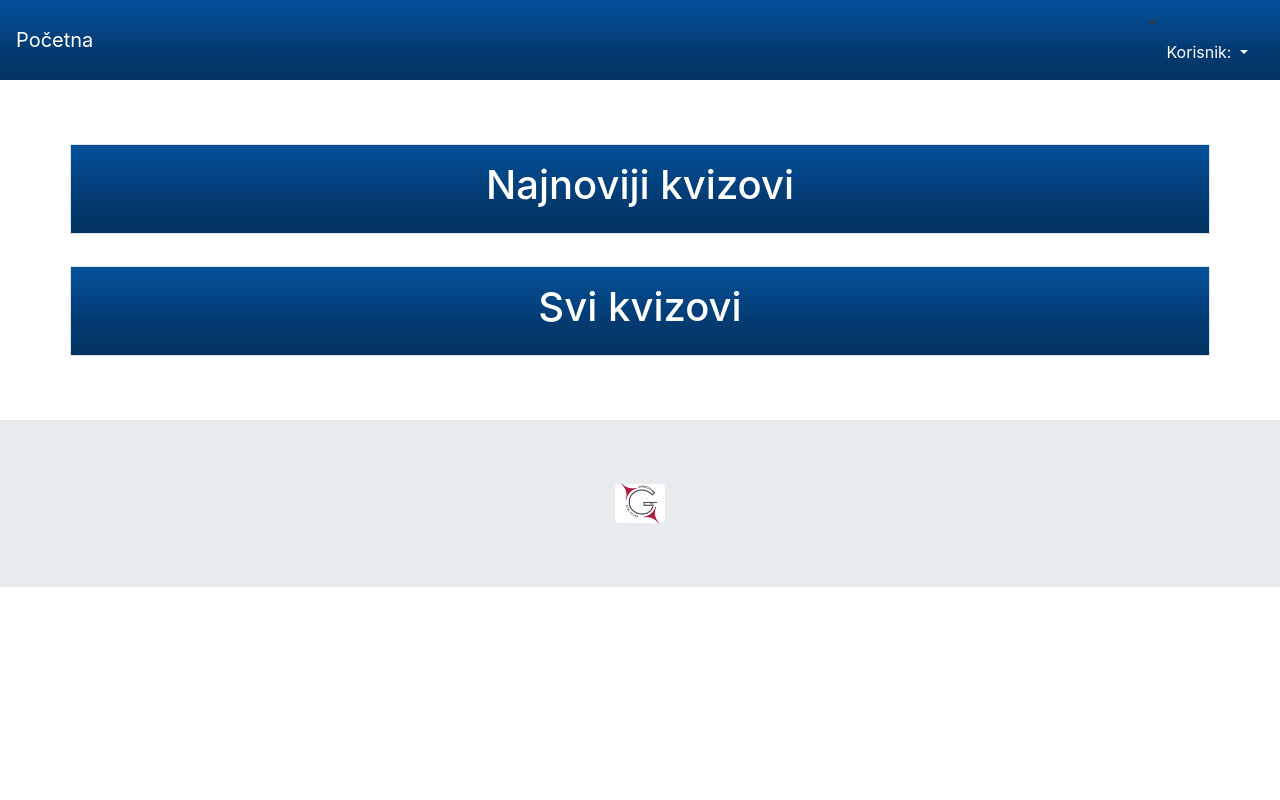
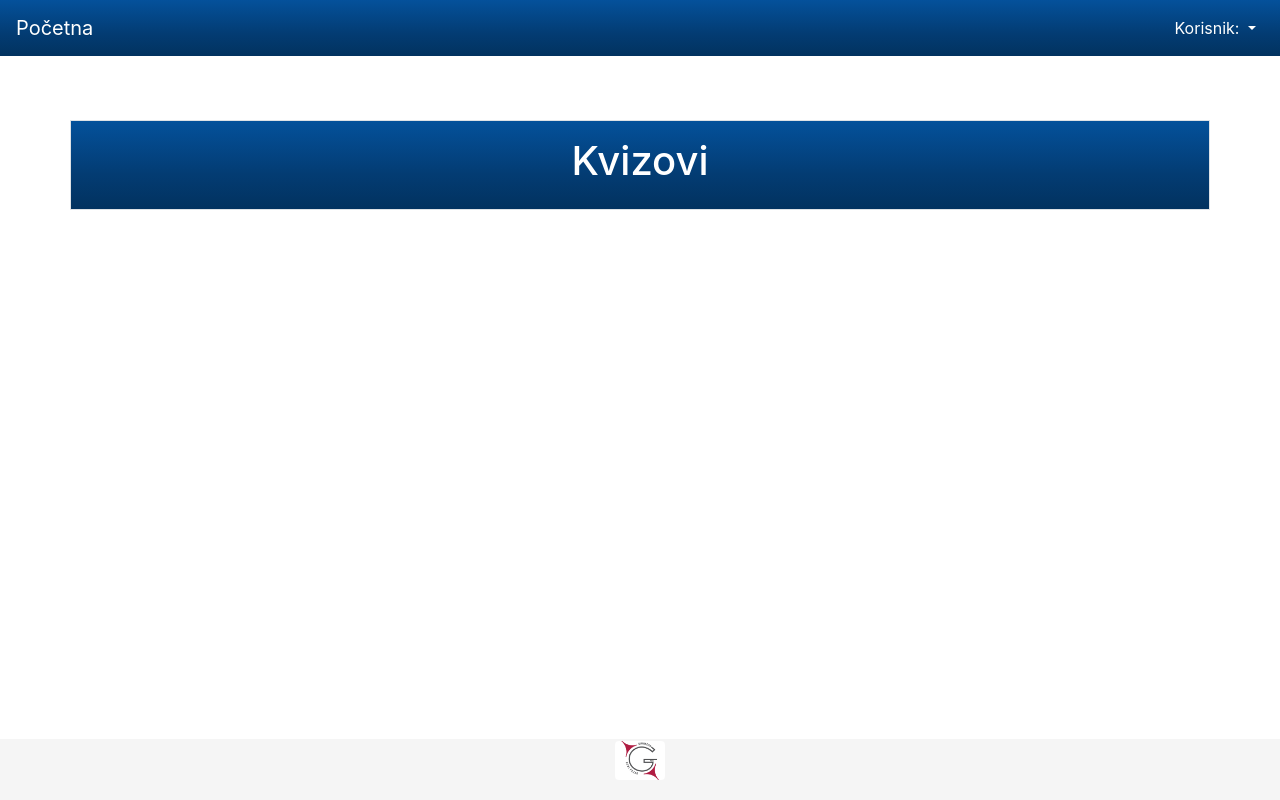
Before and after one commit to BakirCu/Kviz, a Django app: page / in a window 1280 px wide. Run offline with Django 3.2, Linux system fonts and the light colour scheme; the visitor is signed in with stand-in values (Sample User, id 1); some libraries are stand-ins or nearby versions.

Commit message:
Udario sva potrebna ulepsavanja

```diff
--- a/kvizer/models.py
+++ b/kvizer/models.py
@@ -8,7 +8,6 @@ from django.contrib.auth.models import (
 
 class UserManager(BaseUserManager):
     def create_user(self, email, password=None):
-
         if not email:
             raise ValueError('Korisnik mora da ima email adresu')
 
@@ -39,9 +38,7 @@ class UserManager(BaseUserManager):
 
 
 class User(AbstractBaseUser):
-
     objects = UserManager()
-
     GODINE = (("Prva godina", "Prva godina"),
               ("Druga godina", "Druga godina"),
               ("Treća godina", "Treća godina"),
@@ -151,7 +148,7 @@ class Kviz(models.Model):
     trajanje_kviza = models.PositiveIntegerField()
 
     def __str__(self):
-        return f'{self.naziv}'
+        return f'{self.predmet}-{self.naziv}'
 
 
 class Pitanje(models.Model):
--- a/kvizer/static/kvizer/main.css
+++ b/kvizer/static/kvizer/main.css
@@ -9,3 +9,26 @@
 .dropdown:hover>.dropdown-menu {
   display: block;
 }
+.dropdown>.dropdown-toggle:active {
+  /*Without this, clicking will make it sticky*/
+    pointer-events: none;
+}
+
+/*footer*/
+html {
+    position: relative;
+    min-height: 100%;
+  }
+  body {
+    margin-bottom: 100px; /* Margin bottom by footer height */
+  }
+  .footer {
+    position: absolute;
+    bottom: 0;
+    padding-bottom: 20px;
+    padding-top: 2px;
+    width: 100%;
+    background-color: #f5f5f5;
+    font-size: 11px;
+    text-align: center;
+  }
--- a/kvizer/templates/kvizer/base.html
+++ b/kvizer/templates/kvizer/base.html
@@ -26,10 +26,9 @@
         </a>
         <!-- Dropdown -->
         {% if user.is_authenticated %}
-        <ul class="navbar-nav ml-auto "></ul>
+        <ul class="navbar-nav ml-auto ">
             <li class="nav-item dropdown">
-            <a class="nav-link dropdown-toggle text-white" href="#" id="navbardrop" data-toggle="dropdown"
-                data-delay="1000" data-close-others="false">
+                <a class="nav-link dropdown-toggle text-white" href="#" id="navbardrop" data-toggle="dropdown">
                     Korisnik: {{user.ime}} {{user.prezime}}
                 </a>
                 <div class="dropdown-menu">
@@ -39,7 +38,6 @@
                     {% endif %}
                     <a class="dropdown-item" href="{% url 'logout' %}">Odjavi se</a>
                 </div>
-
             </li>
         </ul>
         {% else %}
@@ -66,16 +64,15 @@
     {% block content %}
     {% endblock %}
 
-    <footer class="footer mb-0">
-        <div class="jumbotron jumbotron-fluid mb-0">
+    <footer class="footer">
         <div class="container text-center">
             <span class="text-muted">
                 <img style="width:50px;" src="{% static 'kvizer/images/logo.jpg'%}" class="rounded" alt="Logo"
                     width="100">
             </span>
         </div>
-        </div>
     </footer>
+
 </body>
 
 </html>
--- a/kvizer/templates/kvizer/end_kviz.html
+++ b/kvizer/templates/kvizer/end_kviz.html
@@ -3,7 +3,7 @@
 {% load static %}
 <div class="row mt-5 mb-5">
     <div class="container p-3 my-3 border text-center bg-dark">
-        <h1 class="text-success">Kviz je uspesno zavrsen</h1>
+        <h1 class="text-success">Kviz je zavrsen</h1>
         <h4>Osvojili ste <i>{{bodovi}}%</i> bodova</h4>
     </div>
 </div>
--- a/kvizer/templates/kvizer/home_kviz.html
+++ b/kvizer/templates/kvizer/home_kviz.html
@@ -2,14 +2,9 @@
 {% block content %}
 {% load static %}
 <div class="row mt-5 mb-5">
-    <div class="container p-3 my-3 border text-center bg-dark ">
-        <a href="{% url 'kvizovi' 0 %}">
-            <h1>Najnoviji kvizovi</h1>
-        </a>
-    </div>
     <div class="container p-3 my-3 border text-center bg-dark">
-        <a href="{% url 'kvizovi' 1 %}">
-            <h1>Svi kvizovi</h1>
+        <a href="{% url 'kvizovi'  %}">
+            <h1>Kvizovi</h1>
         </a>
     </div>
 </div>
--- a/kvizer/templates/kvizer/profile.html
+++ b/kvizer/templates/kvizer/profile.html
@@ -14,7 +14,7 @@
     </div>
     <div class="col-sm-6">
         <div class="container p-3 my-3 border text-center bg-dark ">
-            <h1>Kvizovi</h1>
+            <h1>Koriguj kvizove</h1>
 
             {% for kviz in kvizovi %}
             <li class="list-group-item"><a href="{% url 'update_kviz' kviz.id %}">{{ kviz.godina }} -
@@ -24,7 +24,7 @@
     </div>
     {% else %}
     <div class="container p-3 my-3 border text-center bg-dark ">
-        <h1>Kvizovi</h1>
+        <h1>Rezultati</h1>
         <li class="list-group-item">
             <table class="table table-bordered">
                 <tr>
--- a/kvizer/urls.py
+++ b/kvizer/urls.py
@@ -6,7 +6,7 @@ urlpatterns = [path('', views.home_kviz, name='home_kviz'),
                path('create_kviz', views.create_kviz, name='create_kviz'),
                path('answers/<int:id_kviza>/',
                     views.create_answers, name='create_answers'),
-               path('kvizovi /<int:broj>/', views.kvizovi, name='kvizovi'),
+               path('kvizovi', views.kvizovi, name='kvizovi'),
                path('start_kviz/<int:id_kviza>/',
                     views.start_kviz, name='start_kviz'),
                path('rezultati/<str:id_kviza>/',
--- a/kvizer/views.py
+++ b/kvizer/views.py
@@ -1,7 +1,7 @@
 from django.shortcuts import render, redirect
 from .forms import KvizForm, PitanjeForm, RegisterForm, KvizUpdateForm
 from .models import Pitanje, Odgovor, Kviz, User, Rezultat
-from .my_functions import get_pitanja_sa_odgovorima, broj_bodova_procenti, Odgovori
+from .my_functions import get_pitanja_sa_odgovorima, broj_bodova_procenti, add_result, Odgovori
 from django.contrib import messages
 from django.contrib.auth.decorators import login_required
 from django.db.models import Q
@@ -10,38 +10,26 @@ from django.db.models import Q
 def home_kviz(request):
     return render(request, 'kvizer/home_kviz.html')
 
-# ovde sam dodao 'broj' da bi mogao da odredim sta da mi se prikazuje na stranici
-
 
 @login_required(login_url='/login/')
-def kvizovi(request, broj):
+def kvizovi(request):
     razred = User.get_godina(request.user)
     tip = User.get_tip(request.user)
     if tip == "Profesor":
-        svi_kvizovi = Kviz.objects.values('id', 'naziv',
-                                          'predmet',
-                                          'godina',
-                                          'id_korisnika_id__ime',
-                                          'id_korisnika_id__prezime',).order_by('godina')
-        najnoviji_kvizovi = Kviz.objects.values('id', 'naziv',
-                                                'predmet',
-                                                'godina',
-                                                'id_korisnika_id__ime',
-                                                'id_korisnika_id__prezime',).order_by('-id')[:10]
+        kvizovi = Kviz.objects.values('id', 'naziv',
+                                      'predmet',
+                                      'godina',
+                                      'id_korisnika_id__ime',
+                                      'id_korisnika_id__prezime',).order_by('godina')
+
     else:
-        svi_kvizovi = Kviz.objects.values('id', 'naziv',
-                                          'predmet',
-                                          'godina',
-                                          'id_korisnika_id__ime',
-                                          'id_korisnika_id__prezime',).filter(godina=razred).order_by('godina')
-        najnoviji_kvizovi = Kviz.objects.values('id', 'naziv',
-                                                'predmet',
-                                                'godina',
-                                                'id_korisnika_id__ime',
-                                                'id_korisnika_id__prezime',).filter(godina=razred).order_by('-id')[:10]
-    return render(request, 'kvizer/kvizovi.html', {'svi_kvizovi': svi_kvizovi,
-                                                   'najnoviji_kvizovi': najnoviji_kvizovi,
-                                                   'broj': broj})
+        kvizovi = Kviz.objects.values('id', 'naziv',
+                                      'predmet',
+                                      'godina',
+                                      'id_korisnika_id__ime',
+                                      'id_korisnika_id__prezime',).filter(godina=razred).order_by('godina')
+    kvizovi_sa_rezultatom = add_result(request, kvizovi)
+    return render(request, 'kvizer/kvizovi.html', {'svi_kvizovi': kvizovi_sa_rezultatom})
 
 
 @login_required(login_url='/login/')
```
Also changed, not shown: kvizer/my_functions.py (+17 -4 lines), kvizer/templates/kvizer/kvizovi.html (+6 -23 lines). Lines whose indentation alone changed are shown as unchanged.
